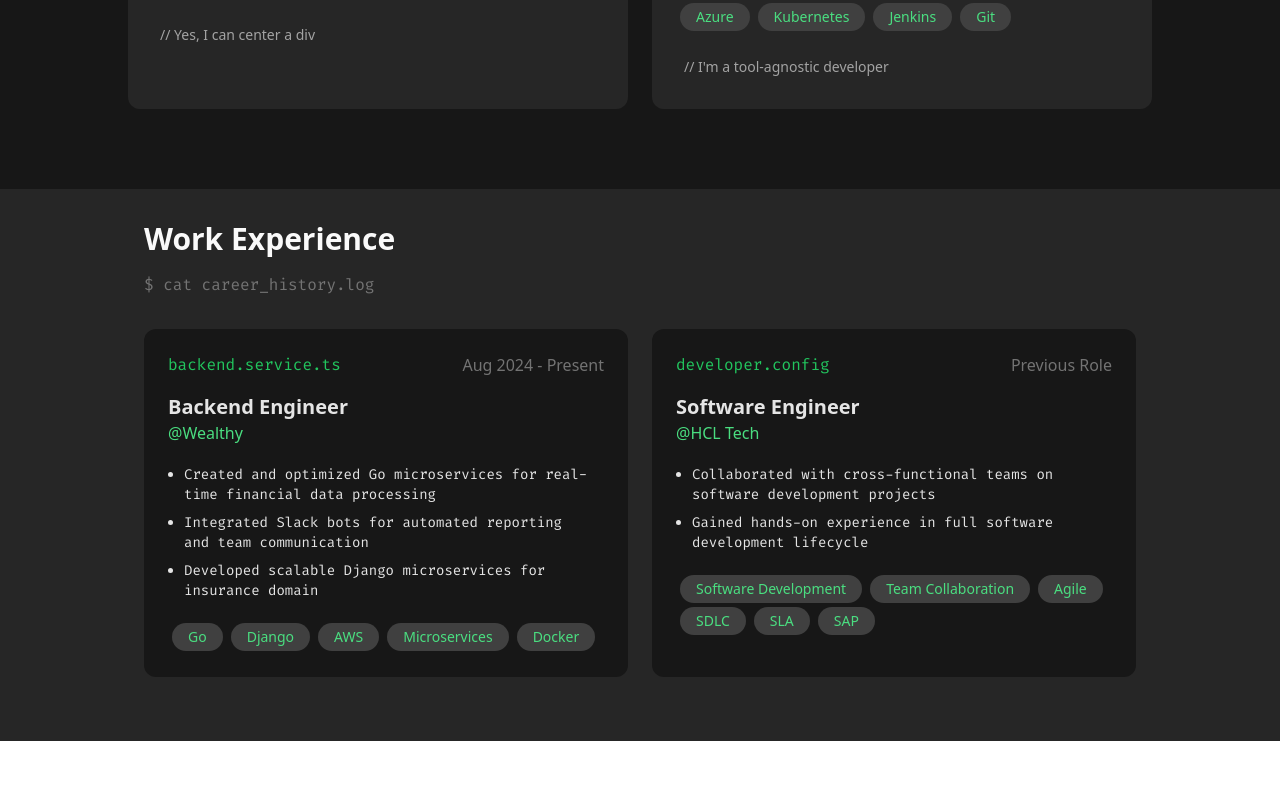
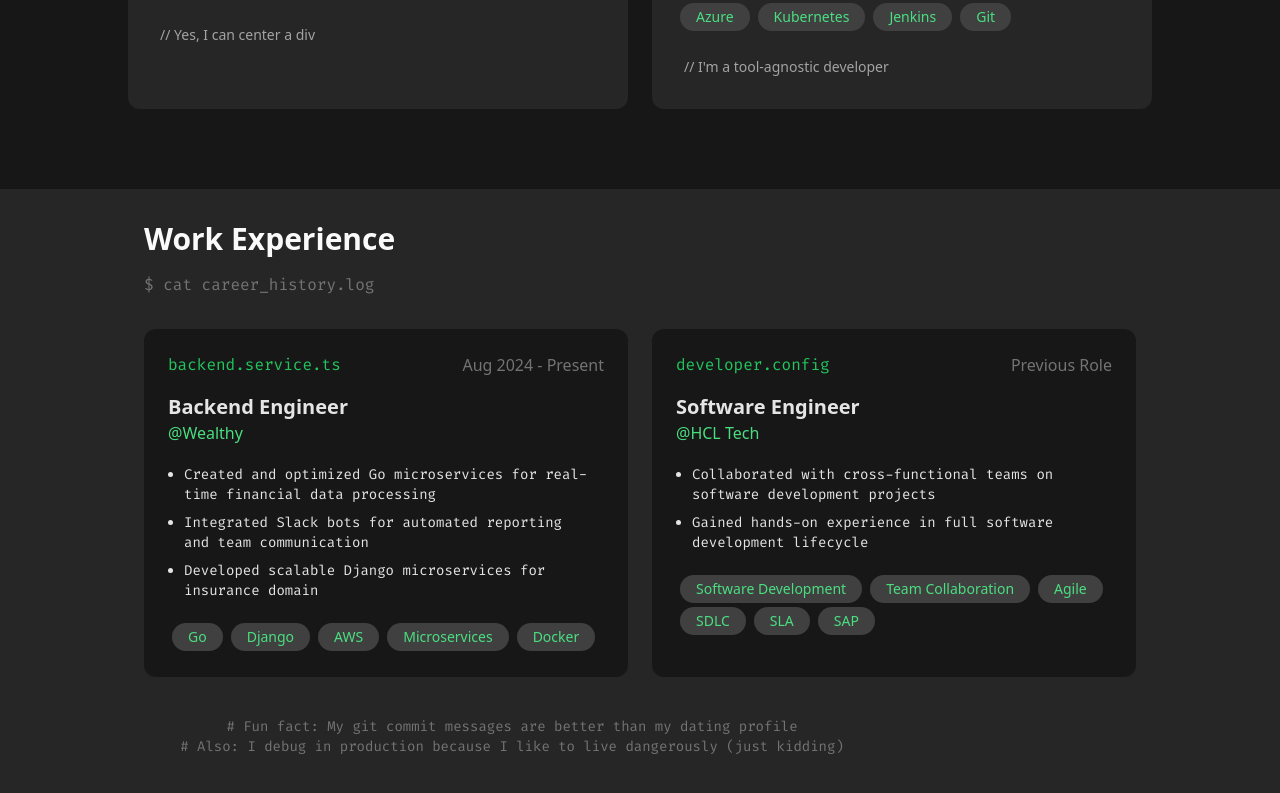
Before and after one commit to yasharya2901/my_portfolio_website, a Next.js app: page / in a window 1280 px wide. Shown: the part 1963-2756 px from the top of the page. Before the commit the page ends 2704 px from the top, so only its background shows below. Built offline with nearby package versions, Linux system fonts and the light colour scheme.

Commit message:
Added Comments

```diff
--- a/src/app/components/WorkExperience/WorkExperience.tsx
+++ b/src/app/components/WorkExperience/WorkExperience.tsx
@@ -33,6 +33,10 @@
                 <ExperienceCard key={index} fileName={obj.fileName} role={obj.role} company={obj.company} duration={obj.duration} points={obj.points} techStacks={obj.techStacks} />
             ))}
         </div>
+        <div className='flex flex-col pt-10 max-w-5xl px-4 font-fira text-sm text-neutral-500 items-center justify-center'>
+          <div>{`# Fun fact: My git commit messages are better than my dating profile`}</div>
+          <div>{`# Also: I debug in production because I like to live dangerously (just kidding)`}</div>
+        </div>
     </div>
   )
 }
```
